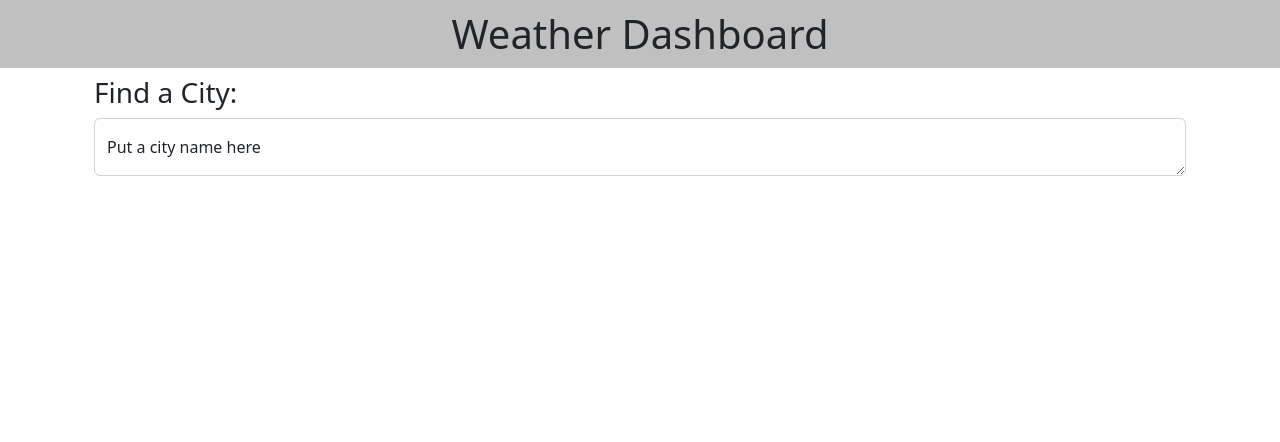
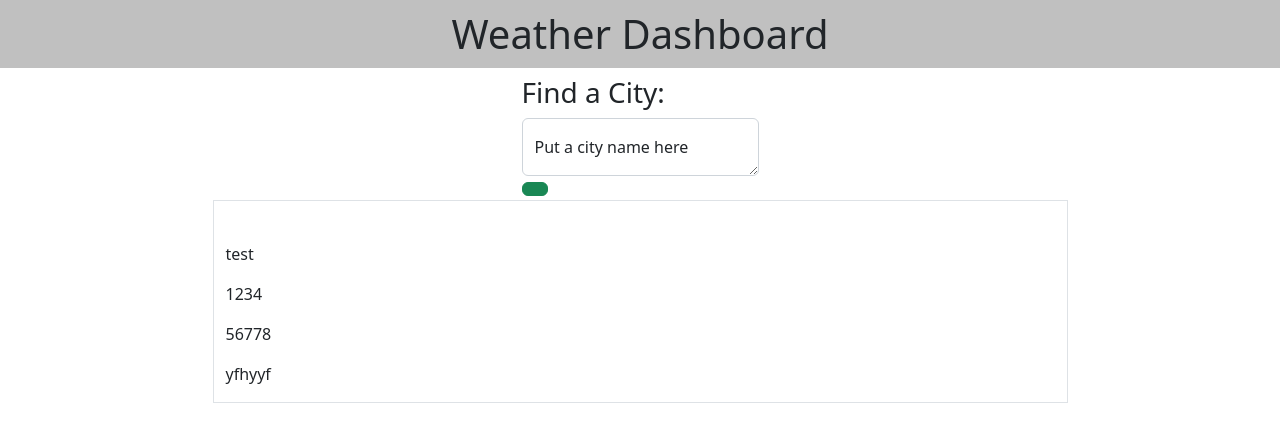
Before and after one commit to NickMiller02/Weather-Forecast, a plain HTML site: page index.html in a window 1280 px wide. Drawn offline with nearby package versions, Linux system fonts and the light colour scheme.

Commit message:
continued html

```diff
--- a/assets/css/style.css
+++ b/assets/css/style.css
@@ -17,7 +17,14 @@ h1 {
 }
 
 .text-center {
-    padding: 0;
-    margin: 0;
     text-align: center;
 }
+
+.flex-left {
+    display: flex;
+    align-items: flex-start;
+}
+
+.border {
+    border-style: solid;
+}
--- a/index.html
+++ b/index.html
@@ -14,12 +14,35 @@
     </header>
 
     <div class="container">
-        <div class="container">
-            <h3>Find a City:</h3>
-            <div class="form-floating">
-                <textarea class="form-control" placeholder="city" id="userInput"></textarea>
-                <label for="floatingTextarea">Put a city name here</label>
+        <div class="row">
+
+            <div class="col-3 container search flex-left">
+                <div class="container">
+                    <h3>Find a City:</h3>
+                    <div class="form-floating">
+                        <textarea class="form-control" placeholder="city" id="userInput"></textarea>
+                        <label for="floatingTextarea">Put a city name here</label>
+                        <button type="button" class="btn btn-success" id="searchBtn"><i class="fa fa-search"></i></button>
+                    </div>
+                </div>
             </div>
+
+            <div id="searchHistory" class="container">
+            </div>
+
+            <div class="col-9 container border">
+                <div class="row hide" id="currentCity">
+                    <h3 id="currentCityInfo"><img id="weatherImage"><img></h3>
+                    <p id="currentTemp">test</p>
+                    <p id="currentHumid">1234</p>
+                    <p id="currentWind">56778</p>
+                    <p id="currentUvi">yfhyyf</p>
+                </div>
+                <div class="row hide" id="forecast">
+                </div>
+            </div>
+
+
         </div>
     </div>
 </body>
```
